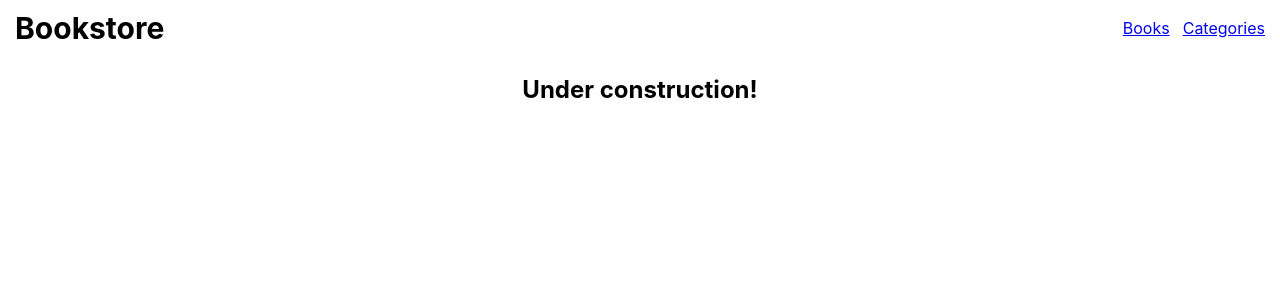
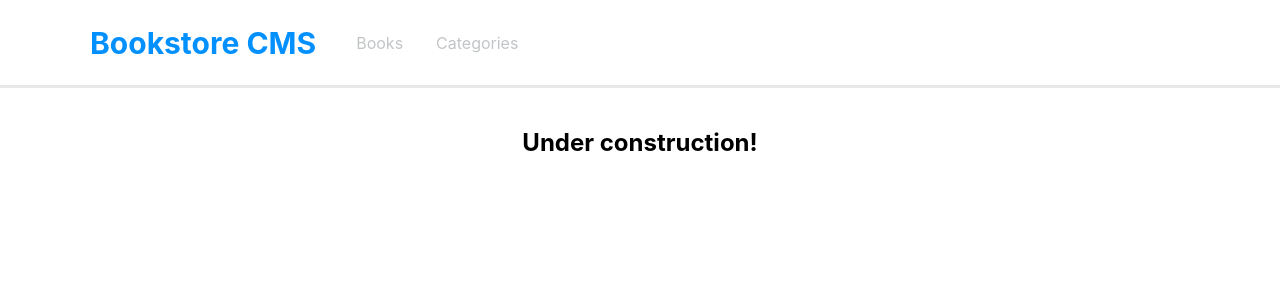
Before and after one commit to TSHEPO-CLOUD/Bookstore, a React (Create React App) app: page /categories in a window 1280 px wide. Shown: the top 300 px of the page. Built offline with nearby package versions, Linux system fonts and the light colour scheme; no server answers; the HTML template or start-up script is replaced by a standard one.

Commit message:
Refactor page.css

```diff
--- a/package.json
+++ b/package.json
@@ -3,6 +3,7 @@
   "version": "0.1.0",
   "private": true,
   "dependencies": {
+    "@material-ui/core": "^4.12.3",
     "@testing-library/jest-dom": "^5.11.4",
     "@testing-library/react": "^11.1.0",
     "@testing-library/user-event": "^12.1.10",
--- a/src/components/Books.js
+++ b/src/components/Books.js
@@ -4,7 +4,6 @@ import Page from './Page';
 
 const Books = () => (
   <section className="home">
-    <h2>Books here!</h2>
     <Page />
     <Addbook />
   </section>
--- a/src/components/Header.js
+++ b/src/components/Header.js
@@ -5,7 +5,7 @@ import './style/header.css';
 const Header = () => (
   <header>
     <nav>
-      <h1>Bookstore </h1>
+      <h1>Bookstore CMS</h1>
       <ul>
         <li><Link to="/">Books</Link></li>
         <li><Link to="/categories">Categories</Link></li>
--- a/src/components/Page.js
+++ b/src/components/Page.js
@@ -37,17 +37,22 @@ function Page() {
               </div>
             </div>
             <div className="book-center">
-              <div className="data">
-                <h3>0</h3>
-                <h6>Completed</h6>
+              <div>
+                <div src="./" alt="progress" className="progress" />
+                <div className="data">
+                  <h3>0%</h3>
+                  <h6>Completed</h6>
+                </div>
               </div>
             </div>
             <div className="book-right">
               <div>
-                <h3>Current chapter</h3>
-                <h3>0</h3>
+                <div>
+                  <h3>Current chapter</h3>
+                  <h4>Chapter 0</h4>
+                </div>
+                <button type="button">Update Progress</button>
               </div>
-              <button type="button">Update Progress</button>
             </div>
           </div>
         ))}
--- a/src/components/style/header.css
+++ b/src/components/style/header.css
@@ -1,21 +1,29 @@
 nav {
   display: flex;
-  justify-content: space-between;
   width: 100%;
-  height: 55px;
+  height: 85px;
   align-items: center;
+  border-bottom: 3px solid #e8e8e8;
+  margin-bottom: 40px;
+  background-color: white;
+}
+a {
+  color: #c2c5c7;
+  text-decoration: none;
 }
 
 ul {
   display: flex;
   list-style: none;
-  gap: 13px;
+  gap: 33px;
   margin-right: 15px;
 }
 
+
 h1 {
   font-size: 30px;
-  margin-left: 15px;
+  margin-left: 90px;
+  color: #0290ff;
 }
 
 .navTitle {
--- a/src/components/style/page.css
+++ b/src/components/style/page.css
@@ -1,60 +1,43 @@
+
+.books-container {
+  width: 90%;
+  margin: auto;
+}
+
+.books-container > div {
+  border: 3px solid #e8e8e8;
+  border-radius: 4px;
+  background-color: white;
+  margin-bottom: 30px;
+}
+
+.progress {
+  width: 70px;
+  height: 70px;
+  border: 4px solid transparent;
+  border-radius: 80px;
+  background-image:
+    linear-gradient(#fff, #fff),
+    linear-gradient(to right, #307bbe, #379cf6);
+  background-origin: border-box;
+  border-image-slice: 1;
+}
+
+.bookcard {
+  display: flex;
+  align-items: center;
+  justify-content: space-between;
+}
+
 .book-left > h4 {
   color: #919191;
   font-size: 12px;
-}
-
-.book-right > div > div > h4 {
-  font-size: 22px;
-  position: relative;
-}
-
-.book-right > div > button {
-  border: none;
-  height: 26px;
-  width: 160px;
-  background-color: #0290ff;
-  color: rgb(255, 255, 255);
-  border-radius: 3px;
-  margin-bottom: 20px;
-}
-
-.book-right {
-  width: 30%;
-  display: flex;
-  flex-direction: column;
-  justify-items: start;
-}
-
-.book-right > div {
-  width: 70%;
-  text-align: start;
-  display: flex;
-  flex-direction: column;
-  align-items: flex-start;
 }
 
 .book-left > h3 {
   color: rgb(0, 0, 0);
   text-transform: capitalize;
   font-size: 22px;
-}
-
-.data > h3 {
-  font-size: 30px;
-}
-
-.book-right > div > div > h3 {
-  color: #919191;
-  text-transform: uppercase;
-  font-size: 15px;
-  position: relative;
-  margin-bottom: 20px;
-}
-
-.bookcard {
-  display: flex;
-  align-items: center;
-  justify-content: space-between;
 }
 
 .actions {
@@ -111,26 +94,44 @@
   color: #919191;
 }
 
-.books-container {
-  width: 90%;
-  margin: auto;
+.data > h3 {
+  font-size: 30px;
 }
 
-.books-container > div {
-  border: 3px solid #e8e8e8;
-  border-radius: 4px;
-  background-color: white;
-  margin-bottom: 30px;
+.book-right {
+  width: 30%;
+  display: flex;
+  flex-direction: column;
+  justify-items: start;
 }
 
-.progress {
-  width: 70px;
-  height: 70px;
-  border: 4px solid transparent;
-  border-radius: 80px;
-  background-image:
-    linear-gradient(#fff, #fff),
-    linear-gradient(to right, #307bbe, #379cf6);
-  background-origin: border-box;
-  border-image-slice: 1;
+.book-right > div {
+  width: 70%;
+  text-align: start;
+  display: flex;
+  flex-direction: column;
+  align-items: flex-start;
 }
+
+.book-right > div > div > h3 {
+  color: #919191;
+  text-transform: uppercase;
+  font-size: 15px;
+  position: relative;
+  margin-bottom: 20px;
+}
+
+.book-right > div > div > h4 {
+  font-size: 22px;
+  position: relative;
+}
+
+.book-right > div > button {
+  border: none;
+  height: 26px;
+  width: 160px;
+  background-color: #0290ff;
+  color: rgb(255, 255, 255);
+  border-radius: 3px;
+  margin-bottom: 20px;
+}
```
Also changed, not shown: 1 other file (tests, documents, lock files or other folders).
